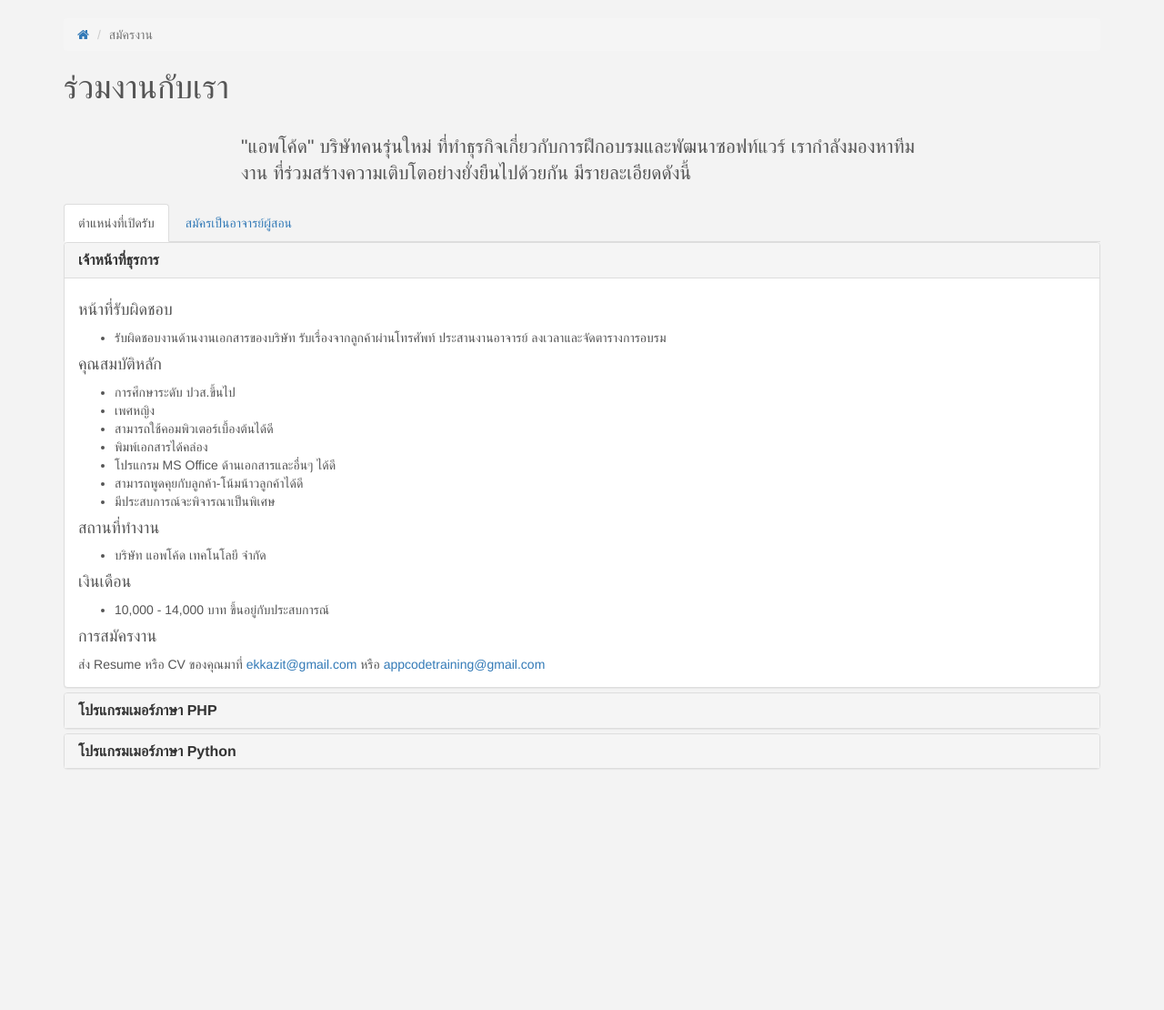
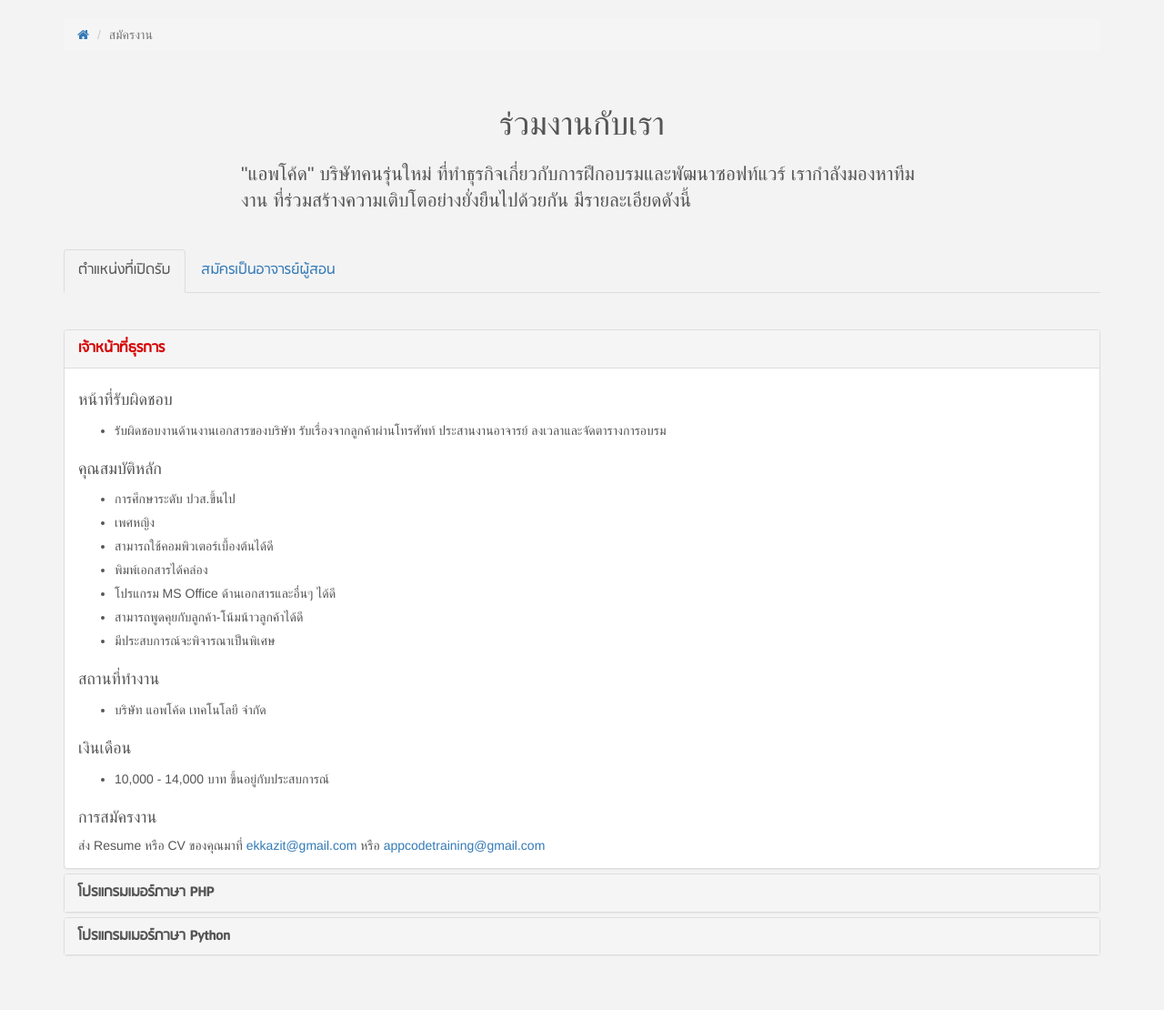
Before and after one commit to ekkazit/appcode, a Django app: page /jobs/ in a window 1280 px wide. Shown: the part 115-1225 px from the top of the page at 91% size. Before the commit the page ends 1020 px from the top, so only its background shows below. Run offline with Django 3.2, Linux system fonts and the light colour scheme; some libraries are stand-ins or nearby versions.

Commit message:
Add jobs ops

```diff
--- a/static/css/base.css
+++ b/static/css/base.css
@@ -7,11 +7,27 @@ body {
   background-color: #f3f3f3;
 }
 
+.nav-tabs {
+  font-size: 18px;
+  font-family: 'rsu_regular', sans-serif;
+  margin: 20px 0 40px 0;
+}
+
+.nav-tabs > li.active > a, .nav-tabs > li.active > a:hover, .nav-tabs > li.active > a:focus {
+  background-color: #f3f3f3;
+}
+
 section {
   padding: 20px 0 40px 0;
 }
 
+section h1 {
+  text-align: center;
+  margin-bottom: 20px;
+}
+
 section .container h1 {
+  text-align: left;
   margin-bottom: 40px;
 }
 
@@ -423,3 +439,52 @@ section .container h1 {
 .box .heading h1 {
   font-size: 38px;
 }
+
+/**/
+.panel {
+  margin-bottom: 20px;
+}
+
+.panel img {
+  image-rendering: -webkit-optimize-contrast;
+}
+
+.panel .mce-style {
+  padding: 0;
+}
+
+.panel .mce-style ul {
+  margin-bottom: 20px;
+}
+
+.panel .mce-style ul li {
+  padding: 2px 0;
+  line-height: 22px;
+}
+
+.panel .panel-heading strong {
+  font-size: 18px;
+  font-family: 'rsu_regular', sans-serif;
+}
+
+.panel .panel-heading a {
+  color: #555;
+  text-decoration: none;
+}
+
+.panel .panel-heading a:hover {
+  color: #d60404;
+}
+
+.panel .panel-heading a[aria-expanded="true"] {
+  color: #d60404 !important;
+}
+
+.panel .panel-heading .collapsed {
+  color: #555 !important;
+}
+
+/**/
+.panel-group .panel:first-child .panel-heading a {
+  color: #d60404;
+}
--- a/templates/jobs/index.html
+++ b/templates/jobs/index.html
@@ -10,11 +10,12 @@
         <li><a href="{% url 'app:index' %}"><i class="fa fa-home"></i></a></li>
         <li class="active">สมัครงาน</li>
       </ul>
-      <h1>ร่วมงานกับเรา</h1>
+
     </div>
   </div>
 </div>
 <section>
+  <h1>ร่วมงานกับเรา</h1>
   <div class="container">
     <div class="row">
       <div class="col-md-8 col-md-offset-2">
```
